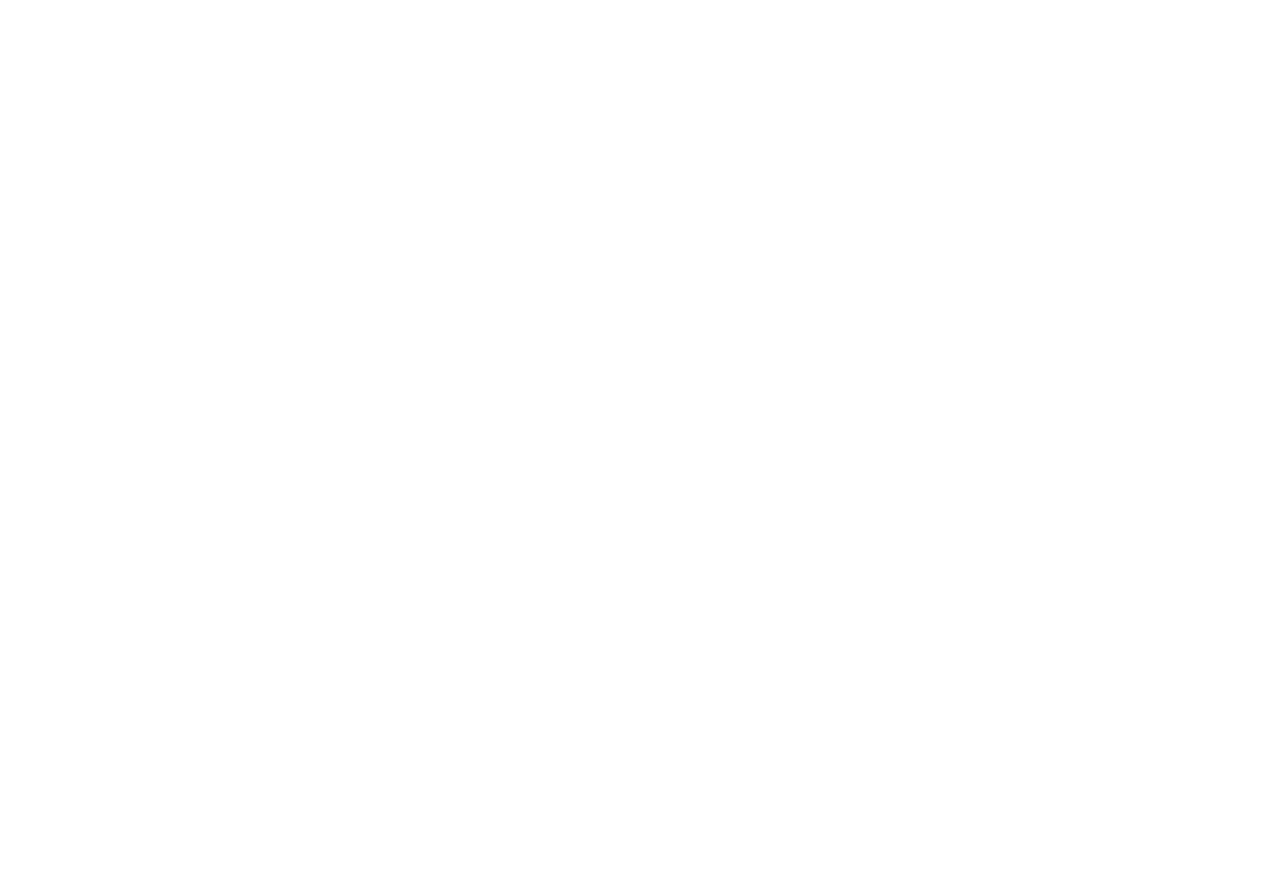
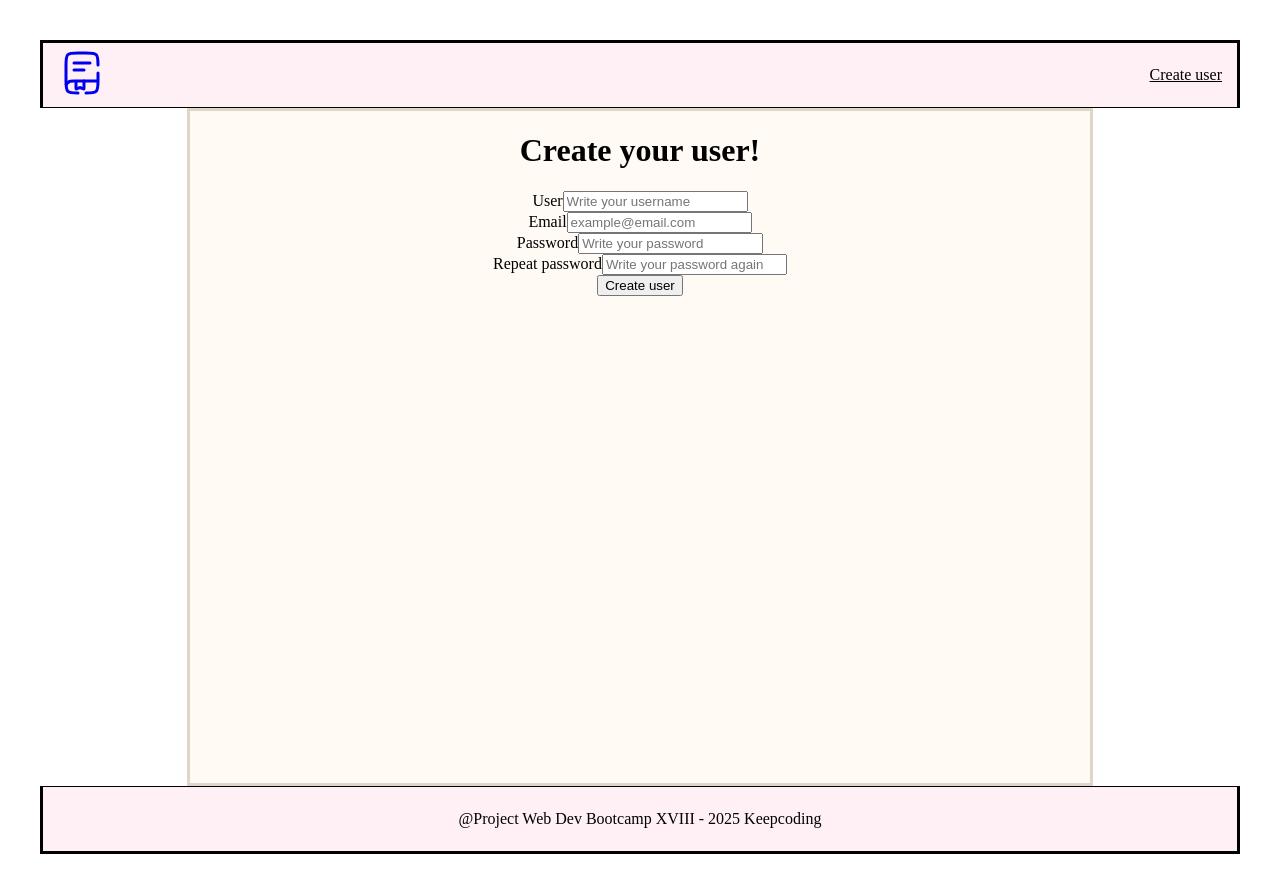
Before and after one commit to saraestefaniam/goodreaders-react, a React (Vite) app: page /new-user in a window 1280 px wide. Before the commit this address had no page. Before the commit the page ends 800 px from the top, so only its background shows below. Built offline with nearby package versions, Linux system fonts and the light colour scheme.

Commit message:
Creada la página de create user y agregada en nuestra App.tsx. También modificamos el header para que al darle clic a create user lleve a esta nueva página

```diff
--- a/src/App.tsx
+++ b/src/App.tsx
@@ -1,9 +1,8 @@
 /* eslint-disable react/react-in-jsx-scope */
 import Layout from './components/ui/layout/layout'
 import { Routes, Route } from 'react-router-dom'
-import reactLogo from './assets/react.svg'
-import viteLogo from '/vite.svg'
 import './App.css'
+import CreateUserPage from './pages/auth/create-user-page'
 
 function App() {
 
@@ -11,6 +10,7 @@
     <div>
       <Routes>
         <Route path="/" element={<Layout />}>
+        <Route path="new-user" element={<CreateUserPage />}/>
         </Route>
       </Routes>
     </div>
--- a/src/components/ui/icons/GoodReaders.tsx
+++ b/src/components/ui/icons/GoodReaders.tsx
@@ -1,4 +1,4 @@
-import React from "react"; // 👈 necesario para JSX si el linter lo pide
+//import React from "react"; // 👈 necesario para JSX si el linter lo pide
 import type { SVGProps } from "react";
 
 const GoodReadersIcon = (props: SVGProps<SVGSVGElement>) => (
--- a/src/components/ui/layout/footer.tsx
+++ b/src/components/ui/layout/footer.tsx
@@ -1,4 +1,4 @@
-import React from "react";
+//import React from "react";
 import "./footer.css";
 
 function Footer() {
--- a/src/components/ui/layout/header.tsx
+++ b/src/components/ui/layout/header.tsx
@@ -1,4 +1,4 @@
-import React from "react";
+//import React from "react";
 import GoodReadersIcon from "../icons/GoodReaders";
 import "./header.css";
 import { Link, NavLink } from "react-router-dom";
@@ -13,7 +13,7 @@
       </Link>
 
       <nav className="header-nav">
-        <NavLink to="/newuser" className="header-nav">Create user</NavLink>
+        <NavLink to="/new-user" className="header-nav">Create user</NavLink>
       </nav>
     </header>
   );
--- a/src/components/ui/layout/layout.tsx
+++ b/src/components/ui/layout/layout.tsx
@@ -1,4 +1,4 @@
-import React from "react";
+//import React from "react";
 import Footer from "./footer";
 import Header from "./header";
 import "./layout.css";
--- a/src/pages/auth/create-user-page.tsx
+++ b/src/pages/auth/create-user-page.tsx
@@ -0,0 +1,61 @@
+import FormField from "../../components/ui/form-field";
+import Button from "../../components/ui/button";
+
+const CreateUserPage = () => {
+  const handleChange = (event: React.FormEvent) => {
+    event.preventDefault();
+    return;
+  };
+
+  const handleSubmit = (event: React.FormEvent) => {
+    event.preventDefault();
+    return;
+  };
+
+  return (
+    <div>
+      <h1>Create your user!</h1>
+      <div>
+        <form onSubmit={handleSubmit}>
+          <FormField
+            label="User"
+            name="user"
+            value={""} //pendiente, debería ser algo tipo form.user o user
+            onChange={handleChange}
+            placeholder="Write your username"
+            required
+          />
+          <FormField
+            label="Email"
+            name="email"
+            value={""} //pendiente, debería ser algo como form.email o email estas se definen arriba al inicio de la función y sus estados se manejan con redux
+            onChange={handleChange}
+            placeholder="example@email.com"
+            required
+          />
+          <FormField
+            label="Password"
+            name="password"
+            value={""} //pendiente, debería ser algo como form.password o password
+            onChange={handleChange}
+            placeholder="Write your password"
+            required
+          />
+          <FormField
+            label="Repeat password"
+            name="password"
+            value={""}
+            onChange={handleChange}
+            placeholder="Write your password again"
+            required
+          />
+          <Button type="submit" variant="primary">
+            Create user
+          </Button>
+        </form>
+      </div>
+    </div>
+  );
+};
+
+export default CreateUserPage;
```
